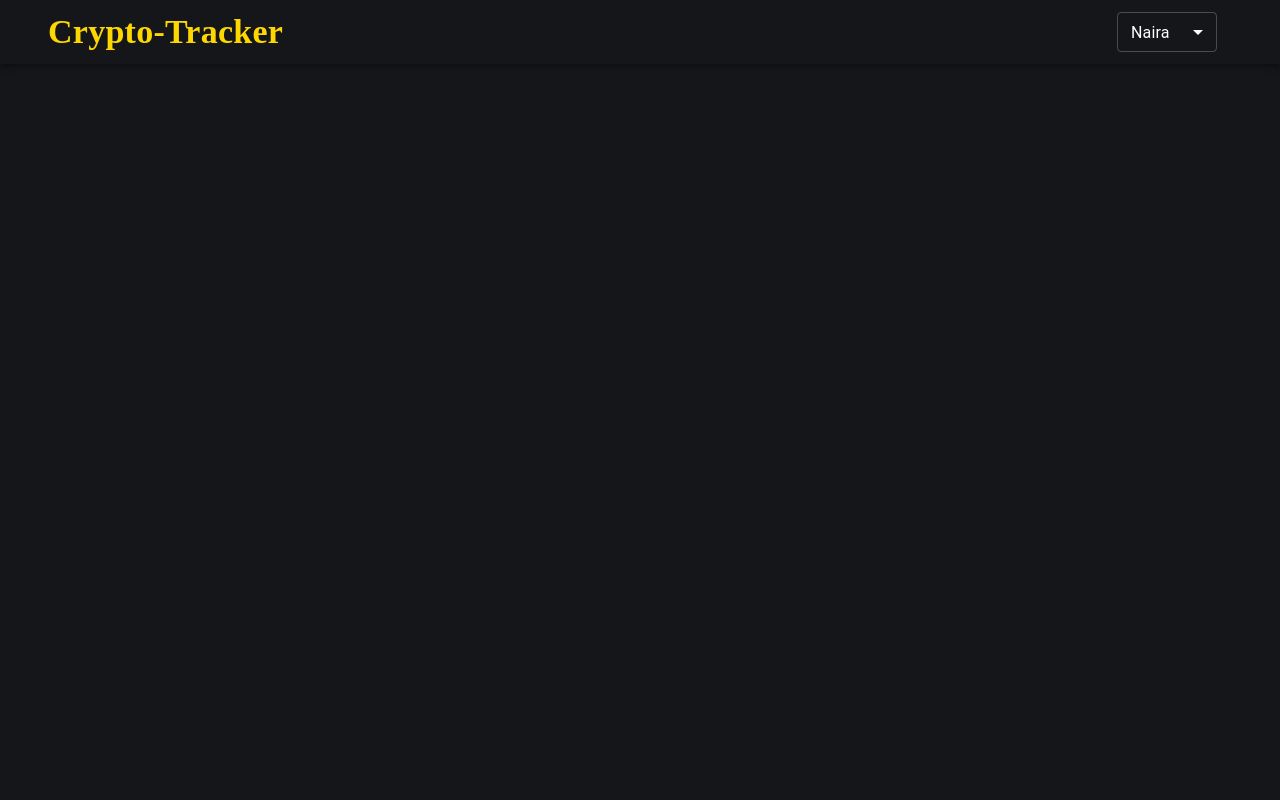
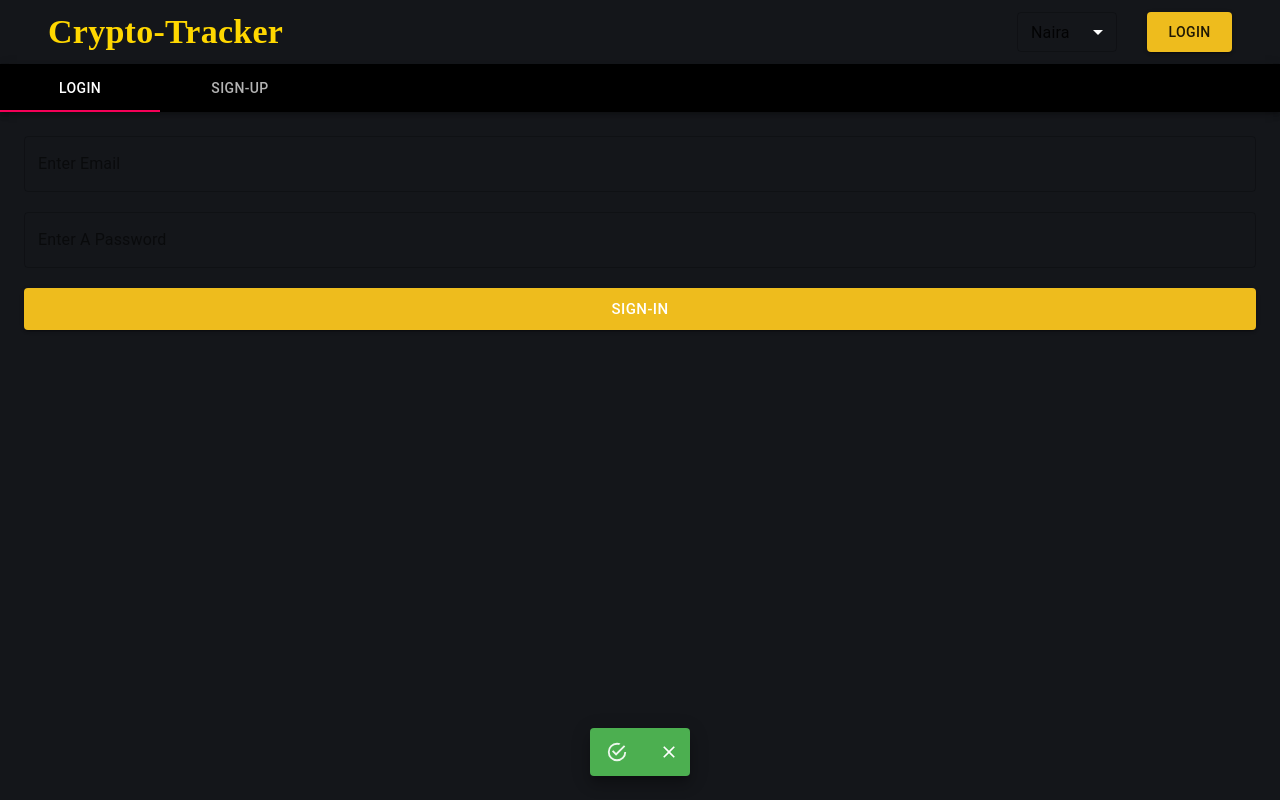
Before and after one commit to victornwaose/crypto-app, a React (Create React App) app: page /login in a window 1280 px wide. Built offline with nearby package versions, Linux system fonts and the light colour scheme.

Commit message:
added Login and Sign Up

```diff
--- a/src/App.js
+++ b/src/App.js
@@ -6,6 +6,8 @@ import "./App.css";
 import Header from "./components/Header";
 import CoinPage from "./page/CoinPage";
 import HomePage from "./page/HomePage";
+import Login from "./components/authentication/authentication/Auth";
+import Alert from "./components/alert/Alert";
 
 function App() {
     const useStyle = makeStyles(() => ({
@@ -24,8 +26,10 @@ function App() {
                 <Switch>
                     <Route path="/" exact component={HomePage} />
                     <Route path="/coins/:id" exact component={CoinPage} />
+                    <Route path="/login" component={Login} />
                 </Switch>
             </div>
+            <Alert />
         </Router>
     );
 }
--- a/src/components/Header.js
+++ b/src/components/Header.js
@@ -1,5 +1,5 @@
 import React from "react";
-import { useHistory } from "react-router-dom";
+import { useHistory, Link } from "react-router-dom";
 import {
     AppBar,
     Container,
@@ -10,6 +10,7 @@ import {
     Toolbar,
     Typography,
     ThemeProvider,
+    Button,
 } from "@material-ui/core";
 import { CryptoState } from "../context/CryptoContext";
 
@@ -57,7 +58,21 @@ const Header = () => {
                         >
                             <MenuItem value="USD">USD</MenuItem>
                             <MenuItem value="NGN">Naira</MenuItem>
-                        </Select>
+                        </Select>{" "}
+                        <Link to="/login">
+                            <Button
+                                variant="contained"
+                                color="#fff"
+                                style={{
+                                    width: 85,
+                                    height: 40,
+                                    marginLeft: 15,
+                                    backgroundColor: "#EEBC1D",
+                                }}
+                            >
+                                Login
+                            </Button>
+                        </Link>
                     </Toolbar>{" "}
                 </Container>
             </AppBar>
--- /dev/null
+++ b/src/components/alert/Alert.js
@@ -0,0 +1,38 @@
+import React, { useState } from "react";
+import { Snackbar } from "@material-ui/core";
+import MuiAlert from "@material-ui/lab/Alert";
+
+import { CryptoState } from "../../context/CryptoContext";
+
+const Alert = () => {
+    const { alert, setAlert } = CryptoState();
+
+    // const handleClick = (event, reason) => {
+    //     setOpen(true);
+    // };
+    const handleClose = (event, reason) => {
+        if (reason === "clickaway") {
+            return;
+        }
+        setAlert({ open: false });
+    };
+
+    return (
+        <Snackbar
+            open={alert?.open}
+            autoHideDuration={6000}
+            onClose={handleClose}
+        >
+            <MuiAlert
+                onClose={handleClose}
+                elevation={10}
+                variant="filled"
+                severity={alert?.type}
+            >
+                {alert?.message}
+            </MuiAlert>
+        </Snackbar>
+    );
+};
+
+export default Alert;
--- /dev/null
+++ b/src/components/authentication/authentication/Auth.js
@@ -0,0 +1,46 @@
+import React, { useState } from "react";
+import { makeStyles } from "@material-ui/core/styles";
+import { AppBar, Tabs, Tab, Typography, Box } from "@material-ui/core";
+
+import Login from "./Login";
+import SignUp from "./SignUp";
+
+const Auth = () => {
+    const [value, setValue] = useState(0);
+    const [open, setOpen] = useState(true);
+
+    const handleClose = () => {
+        setOpen(false);
+    };
+    const handleChange = (event, newValue) => {
+        setValue(newValue);
+    };
+
+    const useStyles = makeStyles((theme) => ({
+        paper: {
+            backgroundColor: theme.palette.background.paper,
+        },
+    }));
+    const classes = useStyles();
+    return (
+        <div>
+            <AppBar
+                position="static"
+                style={{ backgroundColor: "black", color: "white" }}
+            >
+                <Tabs
+                    value={value}
+                    onChange={handleChange}
+                    aria-label="simple tabs example"
+                >
+                    <Tab label="LOGIN" />
+                    <Tab label="SIGN-UP" />
+                </Tabs>
+            </AppBar>
+            {value === 0 && <Login handleClose={handleClose} />}
+            {value === 1 && <SignUp handleClose={handleClose} />}
+        </div>
+    );
+};
+
+export default Auth;
--- /dev/null
+++ b/src/components/authentication/authentication/Login.js
@@ -0,0 +1,81 @@
+import { TextField, Box, Button } from "@material-ui/core";
+import React, { useState } from "react";
+import { signInWithEmailAndPassword } from "@firebase/auth";
+
+import { CryptoState } from "../../../context/CryptoContext";
+import { auth } from "../../../Firebase";
+
+const Login = ({ handleClose }) => {
+    const [email, setEmail] = useState("");
+    const [password, setPassword] = useState("");
+
+    const { setAlert } = CryptoState();
+    const handleSubmit = async () => {
+        if (!email || !password) {
+            setAlert({
+                option: true,
+                message: "please fill all fields",
+                type: "error",
+            });
+            return;
+        }
+        try {
+            const result = await signInWithEmailAndPassword(
+                auth,
+                email,
+                password
+            );
+            console.log(result);
+            setAlert({
+                option: true,
+                message: `login successful, Welcome back ${result.user.email}`,
+                type: "success",
+            });
+        } catch (error) {
+            setAlert({
+                option: true,
+                message: error.message,
+                type: "error",
+            });
+        }
+    };
+
+    return (
+        <Box
+            style={{
+                display: "flex",
+                flexDirection: "column",
+                gap: "20px",
+                color: "#fff",
+            }}
+            p={3}
+        >
+            <TextField
+                variant="outlined"
+                type="email"
+                label="Enter Email"
+                value={email}
+                onChange={(e) => setEmail(e.target.value)}
+                fullWidth
+            />
+            <TextField
+                variant="outlined"
+                type="password"
+                label="Enter A Password"
+                value={password}
+                onChange={(e) => setPassword(e.target.value)}
+                fullWidth
+            />
+            <Button
+                variant="contained"
+                size="large"
+                style={{ background: "#EEBC1D", color: "#fff" }}
+                onClick={handleSubmit}
+            >
+                Sign-In
+            </Button>
+        </Box>
+    );
+};
+
+export default Login;
--- /dev/null
+++ b/src/components/authentication/authentication/SignUp.js
@@ -0,0 +1,95 @@
+import { createUserWithEmailAndPassword } from "@firebase/auth";
+import { Box, Button, TextField } from "@material-ui/core";
+import React, { useState } from "react";
+
+import { CryptoState } from "../../../context/CryptoContext";
+import { auth } from "../../../Firebase";
+
+const SignUp = ({ handleClose }) => {
+    const [name, setName] = useState("");
+    const [email, setEmail] = useState("");
+    const [password, setPassword] = useState("");
+    const [confirmPassword, setConfirmPassword] = useState("");
+
+    const { setAlert } = CryptoState();
+
+    const handleSubmit = async () => {
+        if (password !== confirmPassword) {
+            setAlert({
+                open: true,
+                message: "passwords don't match",
+                type: "error",
+            });
+            return;
+        }
+        try {
+            const result = await createUserWithEmailAndPassword(
+                auth,
+                email,
+                password
+            );
+            console.log(result);
+            setAlert({
+                open: true,
+                message: `sign up successful, Welcome ${result.user.email}`,
+                type: "success",
+            });
+        } catch (error) {}
+    };
+
+    return (
+        <Box
+            style={{
+                display: "flex",
+                flexDirection: "column",
+                gap: "20px",
+                color: "#fff",
+            }}
+            p={3}
+        >
+            <TextField
+                variant="outlined"
+                type="email"
+                label="Enter A Name"
+                value={name}
+                onChange={(e) => setName(e.target.value)}
+                fullWidth
+                style={{}}
+            />
+            <TextField
+                variant="outlined"
+                type="email"
+                label="Enter Email"
+                value={email}
+                onChange={(e) => setEmail(e.target.value)}
+                fullWidth
+            />
+            <TextField
+                variant="outlined"
+                type="password"
+                label="Enter A Password"
+                value={password}
+                onChange={(e) => setPassword(e.target.value)}
+                fullWidth
+            />
+            <TextField
+                variant="outlined"
+                type="password"
+                label="Confirm your Password"
+                value={confirmPassword}
+                onChange={(e) => setConfirmPassword(e.target.value)}
+                fullWidth
+            />
+            <Button
+                variant="contained"
+                size="large"
+                style={{ background: "#EEBC1D", color: "#fff" }}
+                onClick={handleSubmit}
+            >
+                SIGN UP
+            </Button>
+        </Box>
+    );
+};
+
+export default SignUp;
--- a/src/components/coinTable/CoinTable.js
+++ b/src/components/coinTable/CoinTable.js
@@ -113,7 +113,7 @@ const CoinTable = () => {
                             </TableHead>
                             <TableBody>
                                 {handleSearch()
-                                    .slice(
+                                    ?.slice(
                                         (page - 1) * 10,
                                         (page - 1) * 10 + 10
                                     )
--- a/src/config/firebaseConfig.js
+++ b/src/config/firebaseConfig.js
@@ -1,5 +1,3 @@
-import { initializeApp } from "firebase/app";
-
 const firebaseConfig = {
     apiKey: "AIzaSyBCDGAcYvLSSohw46osJr9ChzQB4pFEGO8",
     authDomain: "crypto-app-22279.firebaseapp.com",
@@ -9,4 +7,4 @@ const firebaseConfig = {
     appId: "1:494926866383:web:baa0b94f15c4a27d6114ba",
 };
 
-const app = initializeApp(firebaseConfig);
+export default firebaseConfig;
--- a/src/context/CryptoContext.js
+++ b/src/context/CryptoContext.js
@@ -10,6 +10,12 @@ const CryptoContext = ({ children }) => {
     const [coins, setCoins] = useState([]);
     const [loading, setLoading] = useState(false);
     const [user, setUser] = useState(null);
+    const [open, setOpen] = useState(false);
+    const [alert, setAlert] = useState({
+        open: "false",
+        message: "",
+        type: "success",
+    });
 
     console.log(currency, "currency ");
 
@@ -42,6 +48,12 @@ const CryptoContext = ({ children }) => {
                 setCoins,
                 coins,
                 fetchCoins,
+                user,
+                setUser,
+                open,
+                setOpen,
+                setAlert,
+                alert,
             }}
         >
             {children}
```
Also changed, not shown: src/config/dist/firebaseConfig.dev.js.
